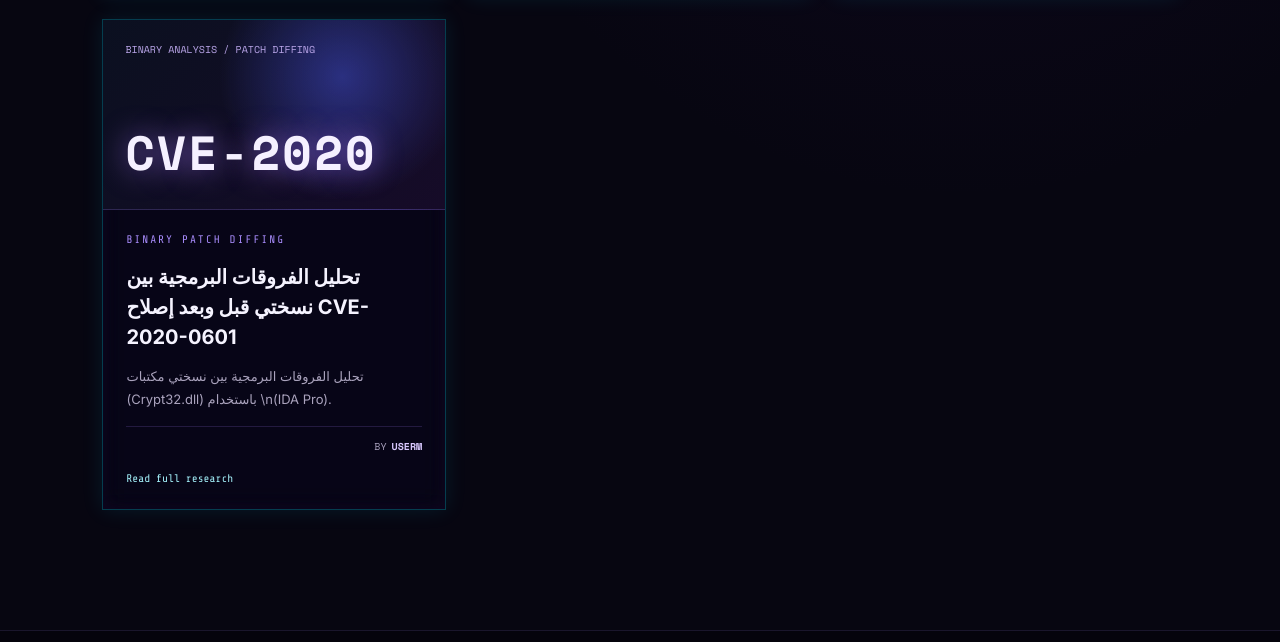
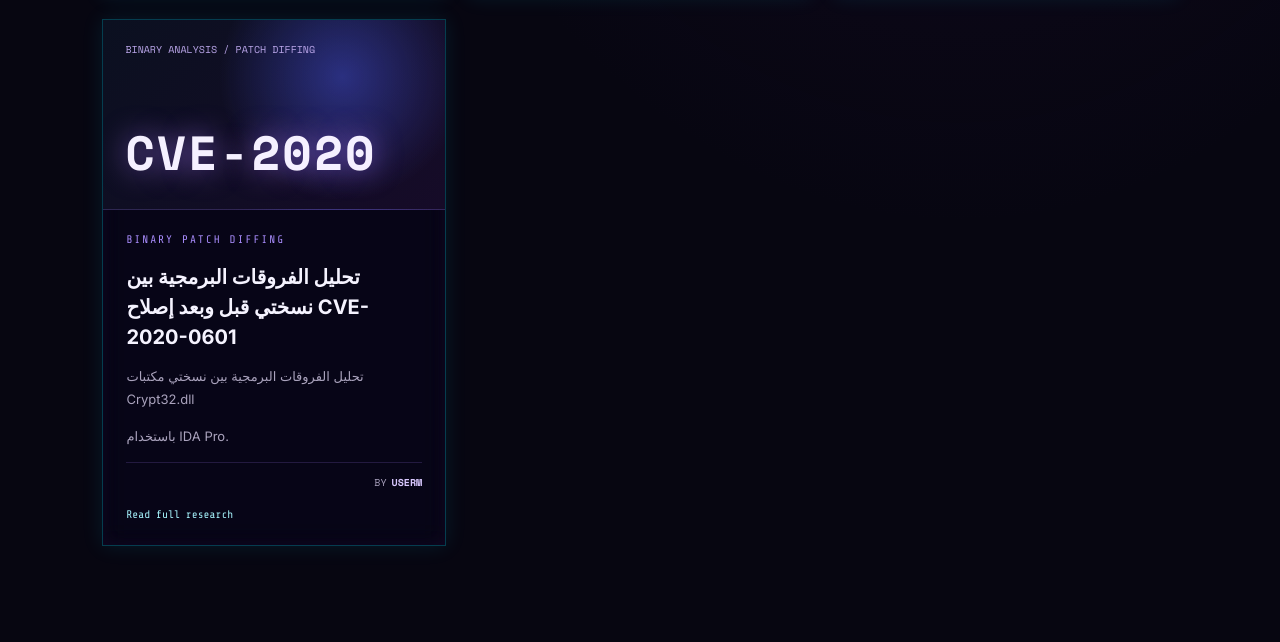
Before and after one commit to walhack1337/walhack1337, a plain HTML site: page research/index.html in a window 1280 px wide. Shown: the part 948-1590 px from the top of the page. Drawn offline with nearby package versions, Linux system fonts and the light colour scheme.

```diff
--- a/research/index.html
+++ b/research/index.html
@@ -10,7 +10,7 @@
 <div class="research-card-body">
 <p class="section-label">BINARY PATCH DIFFING</p>
 <h3>تحليل الفروقات البرمجية بين نسختي  قبل وبعد إصلاح CVE-2020-0601</h3>
-<p>تحليل الفروقات البرمجية بين نسختي مكتبات  (Crypt32.dll) باستخدام \n(IDA Pro).</p>
+<p>تحليل الفروقات البرمجية بين نسختي مكتبات  Crypt32.dll </p> <p>باستخدام IDA Pro.</p>
 <div class="card-credit">BY <strong>USERM</strong></div>
 <span class="text-link" data-i18n="read-research">Read full research </span>
 </div>
```
